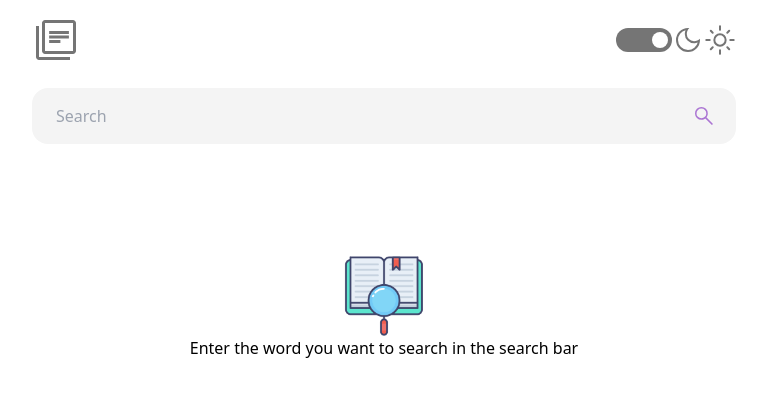
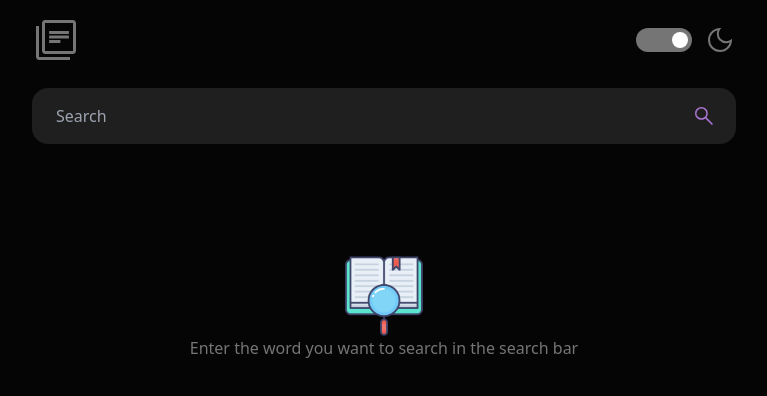
Before and after one commit to Sudeeeep/dictionary-web-app, a React (Vite) app: page / in a window 1280 px wide. Both pictures are taken after a click on the label 900 px from the left and 40 px from the top of the page. Shown: the top 396 px of the page, without its empty margins (256-1023 px from the left). Built offline with nearby package versions, Linux system fonts and the light colour scheme.

Commit message:
feat: add dark mode

```diff
--- a/src/App.jsx
+++ b/src/App.jsx
@@ -1,4 +1,4 @@
-import { useState } from "react";
+import { useEffect, useState } from "react";
 import { Header } from "./components/Header";
 import { Home } from "./components/Home";
 import { SearchBar } from "./components/SearchBar";
@@ -7,6 +7,22 @@ import { Dictionary } from "./components/Dictionary";
 
 function App() {
   const [userWord, setUserWord] = useState(null);
+  const [theme, setTheme] = useState("light");
+
+  useEffect(() => {
+    console.log(document.documentElement);
+    if (localStorage.theme) {
+      const localTheme = localStorage.getItem("theme");
+      setTheme(localTheme);
+    }
+
+    if (theme === "dark") {
+      document.documentElement.classList.add("dark");
+      document.body.classList.add("dark:bg-[#050505]");
+    } else {
+      document.documentElement.classList.remove("dark");
+    }
+  }, [theme]);
 
   const {
     word,
@@ -27,8 +43,8 @@ function App() {
   };
 
   return (
-    <div className="container pt-4 px-8 pb-6 sm:w-3/5 m-auto">
-      <Header />
+    <div className="container pt-4 px-8 pb-6 h-screen sm:w-3/5 m-auto dark:bg-[#050505]">
+      <Header theme={theme} setTheme={setTheme} />
       <SearchBar handleSearch={handleSearch} />
       {!userWord && <Home />}
       {(word || error || loading) && (
--- a/src/components/Dictionary.jsx
+++ b/src/components/Dictionary.jsx
@@ -44,7 +44,7 @@ export const Dictionary = ({
     <div className="mt-10">
       <div className="flex justify-between">
         <div className="flex flex-col gap-1">
-          <h1 className="font-bold text-3xl">{word}</h1>
+          <h1 className="font-bold text-3xl dark:text-white">{word}</h1>
           {pronunciation && <p className="text-[#a945f8]">{pronunciation}</p>}
           {!pronunciation && phoneticText[0] && (
             <p className="text-[#a945f8]">{phoneticText[0]}</p>
@@ -62,29 +62,33 @@ export const Dictionary = ({
         {meanings.map((item, index) => (
           <div key={index}>
             <div className="flex gap-6 items-center">
-              <p>{item.partOfSpeech}</p> <hr className="w-full" />
+              <p className="dark:text-white">{item.partOfSpeech}</p>{" "}
+              <hr className="w-full" />
             </div>
 
             <div className="mt-5">
               <div>
-                <h1 className="text-[#747474] mb-4">Meaning</h1>
+                <h1 className="text-[#757575] mb-4">Meaning</h1>
                 <ul>
                   {item.definitions.map((def, index) => (
                     <div key={index} className=" mb-4">
                       <li className="list-disc text-[#a945f8]">
-                        <span className="text-black"> {def.definition}</span>
+                        <span className="text-black dark:text-white">
+                          {" "}
+                          {def.definition}
+                        </span>
                       </li>
                       {def.example && (
-                        <p className="text-[#747474]">"{def.example}"</p>
+                        <p className="text-[#757575]">"{def.example}"</p>
                       )}
                     </div>
                   ))}
                 </ul>
               </div>
 
-              <div>
+              <div className="mb-3">
                 {item.synonyms.length > 0 && (
-                  <h1 className="text-[#747474]">Synonyms: </h1>
+                  <h1 className="text-[#757575]">Synonyms: </h1>
                 )}
                 {item.synonyms.map((syn, index) => (
                   <p key={index} className="text-[#a945f8]">
@@ -98,8 +102,12 @@ export const Dictionary = ({
       </div>
       <hr />
 
-      <h1 className="mt-5 text-[#747474]">Source</h1>
-      <a href={source[0]} target="__blank" className="underline">
+      <h1 className="mt-5 text-[#757575]">Source</h1>
+      <a
+        href={source[0]}
+        target="__blank"
+        className="underline dark:text-white"
+      >
         {source[0]}
       </a>
     </div>
--- a/src/components/Header.jsx
+++ b/src/components/Header.jsx
@@ -1,8 +1,19 @@
 import logo from "../assets/library_books_FILL0_wght400_GRAD0_opsz48.svg";
 import dark from "../assets/dark_mode_FILL0_wght400_GRAD0_opsz48.svg";
 import light from "../assets/light_mode_FILL0_wght400_GRAD0_opsz48.svg";
+import propTypes from "prop-types";
 
-export const Header = () => {
+export const Header = ({ theme, setTheme }) => {
+  const handleTheme = () => {
+    if (theme === "light") {
+      setTheme("dark");
+      localStorage.setItem("theme", "dark");
+    } else {
+      setTheme("light");
+      localStorage.setItem("theme", "light");
+    }
+  };
+
   return (
     <>
       <div className="flex items-center justify-between">
@@ -17,13 +28,24 @@ export const Header = () => {
               name="check"
               id="check"
               className="appearance-none peer"
+              checked={theme === "dark" ? true : false}
+              onClick={handleTheme}
             />
             <span className="w-4 h-4 absolute bg-white rounded-full left-1 top-1 peer-checked:left-9 transition-all duration-500"></span>
           </label>
-          <img src={dark} alt="dark mode" className="h-8" />
-          <img src={light} alt="light mode" className="h-8" />
+          {theme === "dark" && (
+            <img src={dark} alt="dark mode" className="h-8 ml-3" />
+          )}
+          {theme === "light" && (
+            <img src={light} alt="light mode" className="h-8 ml-3" />
+          )}
         </div>
       </div>
     </>
   );
 };
+
+Header.propTypes = {
+  theme: propTypes.string,
+  setTheme: propTypes.func,
+};
--- a/src/components/Home.jsx
+++ b/src/components/Home.jsx
@@ -4,7 +4,9 @@ export const Home = () => {
   return (
     <div className="text-center mt-28">
       <img src={bookLogo} alt="" className="w-20 m-auto" />
-      <p>Enter the word you want to search in the search bar</p>
+      <p className="dark:text-[#757575]">
+        Enter the word you want to search in the search bar
+      </p>
     </div>
   );
 };
--- a/src/components/SearchBar.jsx
+++ b/src/components/SearchBar.jsx
@@ -15,7 +15,7 @@ export const SearchBar = ({ handleSearch }) => {
         <input
           type="text"
           placeholder="Search"
-          className="w-full bg-[#F4F4F4] px-6 py-4 rounded-2xl"
+          className="w-full bg-[#F4F4F4] px-6 py-4 rounded-2xl dark:bg-[#1F1F1F] dark:text-white"
         />
         <button type="submit" className="absolute right-5 top-4">
           <img src={search} className="h-6 font-bold" />
--- a/tailwind.config.js
+++ b/tailwind.config.js
@@ -1,5 +1,6 @@
 /** @type {import('tailwindcss').Config} */
 export default {
+  darkMode: "class",
   content: ["./index.html", "./src/**/*.{js,ts,jsx,tsx}"],
   theme: {
     extend: {},
```
